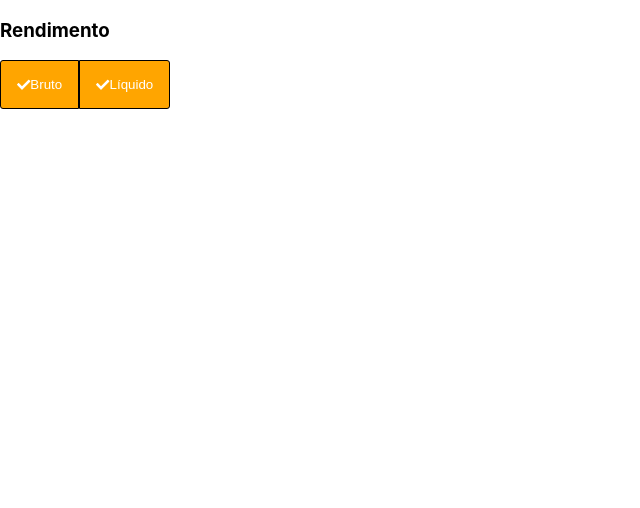
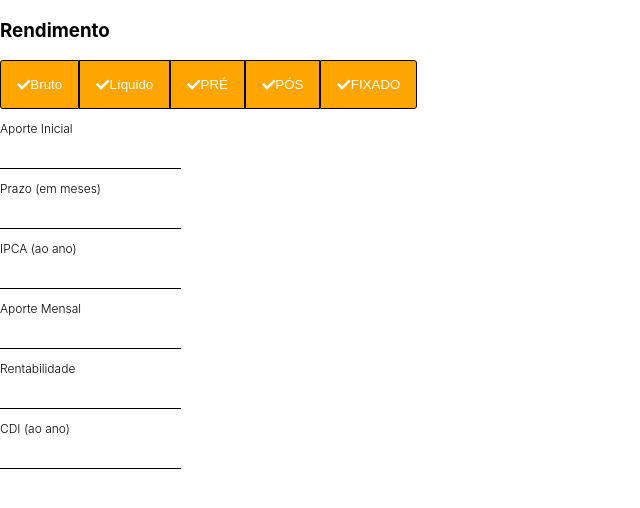
Before and after one commit to angelicamarttins/eqi, a React (Create React App) app: page / in a window 1280 px wide. Shown: the top 508 px of the page, without its empty margins (0-640 px from the left). Built offline with nearby package versions, Linux system fonts and the light colour scheme.

Commit message:
Made and style Input Component

```diff
--- /dev/null
+++ b/src/component/Input/index.js
@@ -0,0 +1,18 @@
+import './style.scss'
+
+const Input = (props) => {
+	return (
+		<div className='input'>
+			{props.type.map((element) => {
+				return (
+					<div className='input__container'>
+						<h3 className='input__container__title'>{element.title}</h3>
+						<input type='number' className='input__container__input' />
+					</div>
+				)
+			})}
+		</div>
+	)
+}
+
+export default Input
--- /dev/null
+++ b/src/component/Input/style.scss
@@ -0,0 +1,17 @@
+.input {
+	&__container {
+		&__title {
+			font: {
+				size: 0.75rem;
+				weight: 300;
+			}
+			// text-align: center;
+		}
+
+		&__input {
+      outline: none;
+      border: none;
+      border-bottom: 1px solid black;
+		}
+	}
+}
--- a/src/component/Simulator/index.js
+++ b/src/component/Simulator/index.js
@@ -1,18 +1,61 @@
 import Select from '../Select'
+import Input from '../Input'
 
 const Simulator = (props) => {
 	const buttonArray = [
 		{
+			id: 'Rendimento',
 			title: 'Bruto',
 		},
 		{
+			id: 'Rendimento',
 			title: 'Líquido',
+		},
+		{
+			id: 'Tipos de Indexação',
+			title: 'PRÉ',
+		},
+		{
+			id: 'Tipos de Indexação',
+			title: 'PÓS',
+		},
+		{
+			id: 'Tipos de Indexação',
+			title: 'FIXADO',
+		},
+	]
+
+	const inputArray = [
+		{
+			id: 'Rendimento',
+			title: 'Aporte Inicial',
+		},
+		{
+			id: 'Rendimento',
+			title: 'Prazo (em meses)',
+		},
+		{
+			id: 'Rendimento',
+			title: 'IPCA (ao ano)',
+		},
+		{
+			id: 'Tipos de Indexação',
+			title: 'Aporte Mensal',
+		},
+		{
+			id: 'Tipos de Indexação',
+			title: 'Rentabilidade',
+		},
+		{
+			id: 'Tipos de Indexação',
+			title: 'CDI (ao ano)',
 		},
 	]
 	return (
 		<div>
 			<h3>Rendimento</h3>
 			<Select button={buttonArray} />
+			<Input type={inputArray} />
 		</div>
 	)
 }
```
